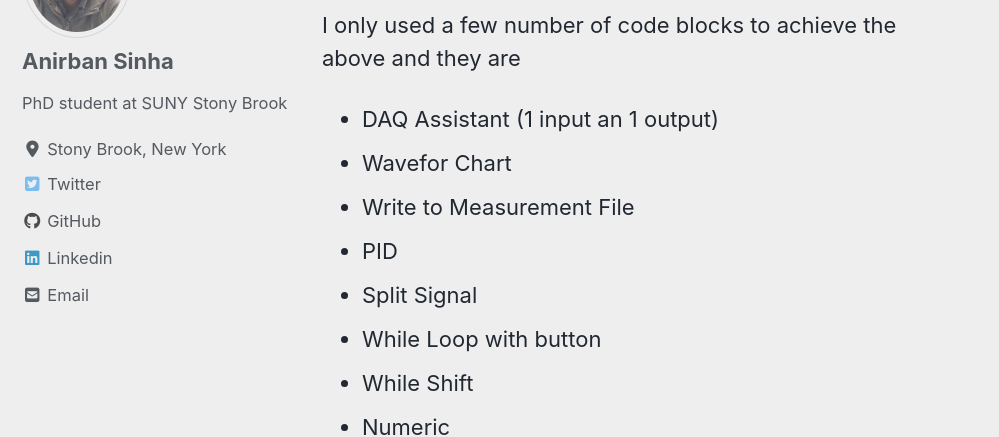
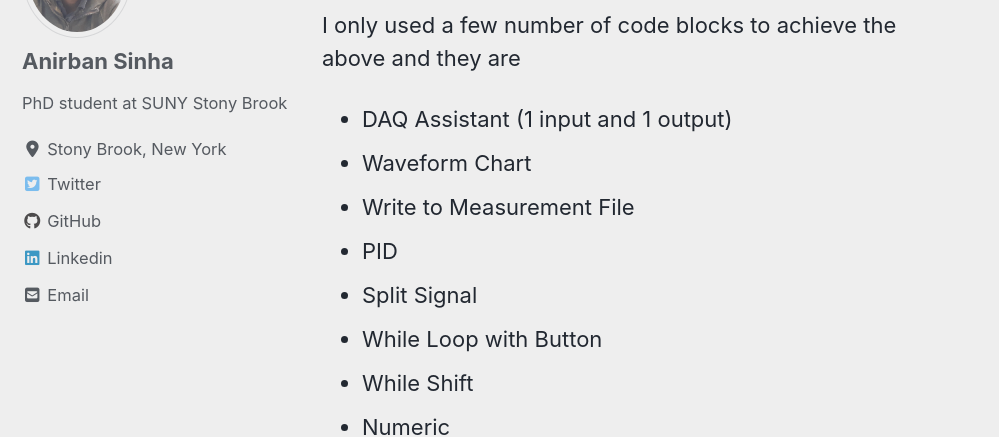
Before and after one commit to mattsinbot/mattsinbot.github.io, a Jekyll site: the page built from _posts/2019-12-7-PID2.md, in a window 1280 px wide and 900 px high, scrolled down 5904 px. Shown: the part 154-591 px from the top of the window, without its empty margins (0-999 px from the left). Built offline with Jekyll 4.4.1, drawn with Linux system fonts in a browser that asks for light colours; cached includes are drawn as plain includes; nearby versions of some CDN libraries; formulas are drawn with MathJax 3; comment, search, counter and statistics services are not loaded.

Commit message:
labview code added2

```diff
--- a/_posts/2019-12-7-PID2.md
+++ b/_posts/2019-12-7-PID2.md
@@ -132,12 +132,12 @@ The figure below shows the basic LABVIEW program that can be used to acquire and
 ![alt]({{ site.url }}{{ site.baseurl }}/images/control/labview_code.png)
 
 I only used a few number of code blocks to achieve the above and they are
-- DAQ Assistant (1 input an 1 output)
-- Wavefor Chart
+- DAQ Assistant (1 input and 1 output)
+- Waveform Chart
 - Write to Measurement File
 - PID
 - Split Signal
-- While Loop with button
+- While Loop with Button
 - While Shift
 - Numeric
 - Cluster
```
Also changed, not shown: 1 other file.
